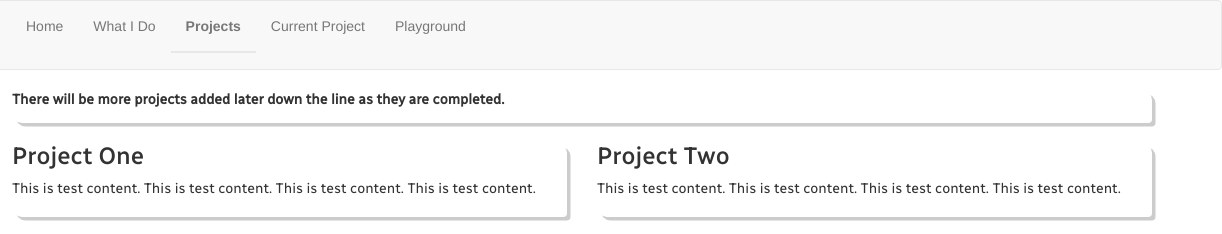
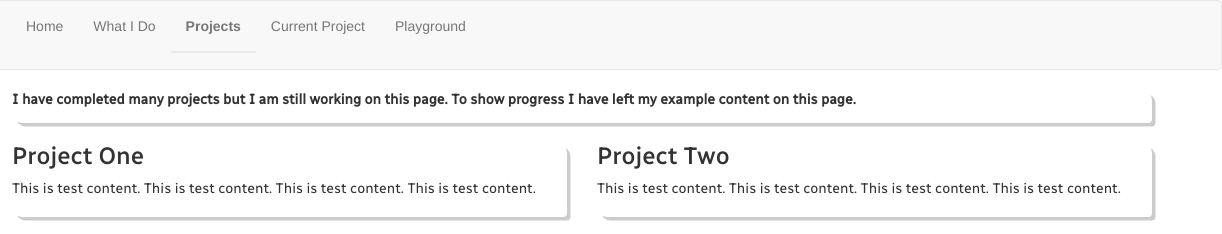
Before and after one commit to dado-offbrand/PortfolioWebsite, a website: page dist/pages/project-list.html in a window 1280 px wide. Shown: the top 234 px of the page, 58-1280 px from the left. Drawn offline with nearby package versions, Linux system fonts and the light colour scheme.

Commit message:
Updated the project list disclaimer

```diff
--- a/dist/pages/project-list.html
+++ b/dist/pages/project-list.html
@@ -45,7 +45,8 @@
         <div class="col-sm-12">
             <div class="msg-box">
                 <p><b>
-                    There will be more projects added later down the line as they are completed.
+                    I have completed many projects but I am still working on this page. To show
+                    progress I have left my example content on this page.
                 </b></p>
             </div>
         </div>
```
